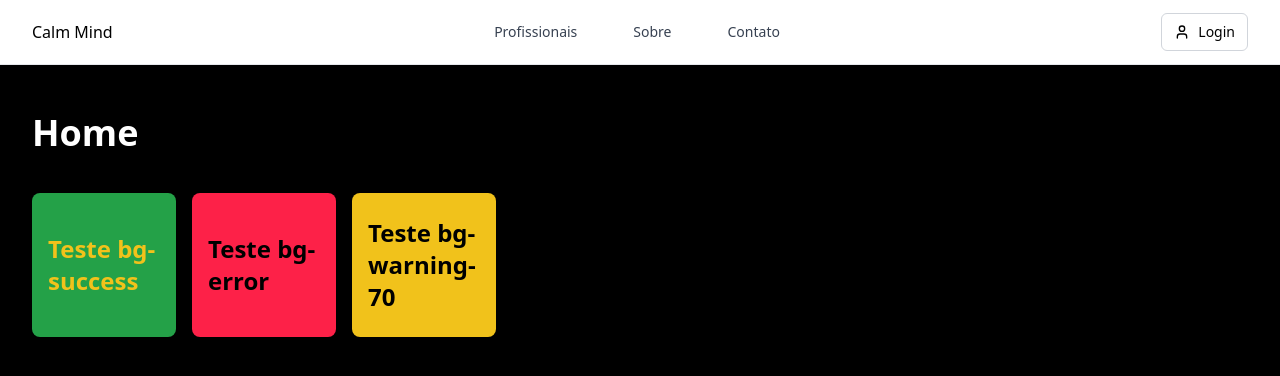
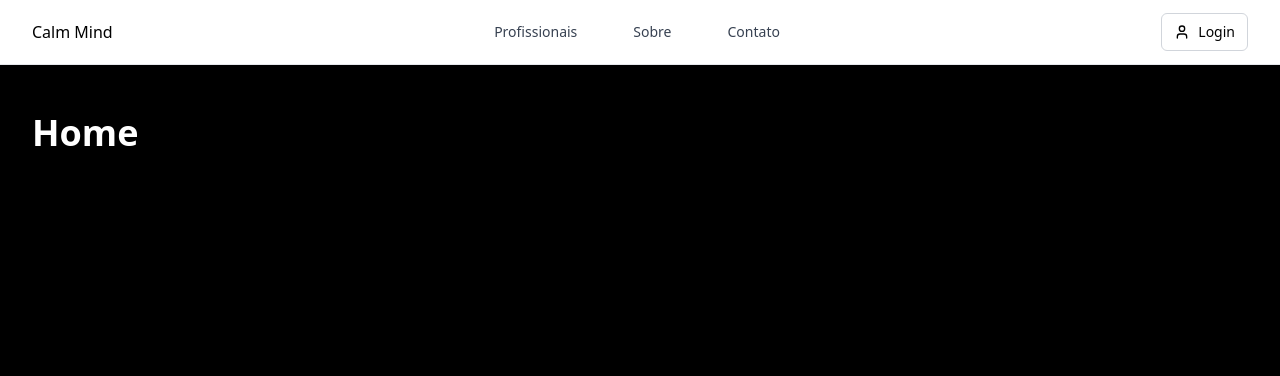
Before and after one commit to Gestao-Agil-Projects/ga-frontend, a React (Vite) app: page / in a window 1280 px wide. Shown: the top 376 px of the page. Built offline with nearby package versions, Linux system fonts and the light colour scheme.

Commit message:
feat: remove divs tests

```diff
--- a/src/screens/Home/index.tsx
+++ b/src/screens/Home/index.tsx
@@ -10,23 +10,6 @@ export function Home() {
             Home
           </h1>
         </div>
-        <div className="flex flex-row gap-4">
-          <div className="p-4 w-36 h-36 bg-success rounded-lg flex items-center justify-center">
-            <h2 className=" text-2xl font-bold text-warning-70">
-              Teste bg-success
-            </h2>
-          </div>
-          <div className="p-4 w-36 h-36 bg-error rounded-lg flex items-center justify-center">
-            <h2 className="text-2xl font-bold text-black">
-              Teste bg-error
-            </h2>
-          </div>
-          <div className="p-4 w-36 h-36 bg-warning-70 rounded-lg flex items-center justify-center">
-            <h2 className=" text-2xl font-bold text-black">
-              Teste bg-warning-70
-            </h2>
-          </div>
-        </div>
       </main>
     </div>
   );
```
